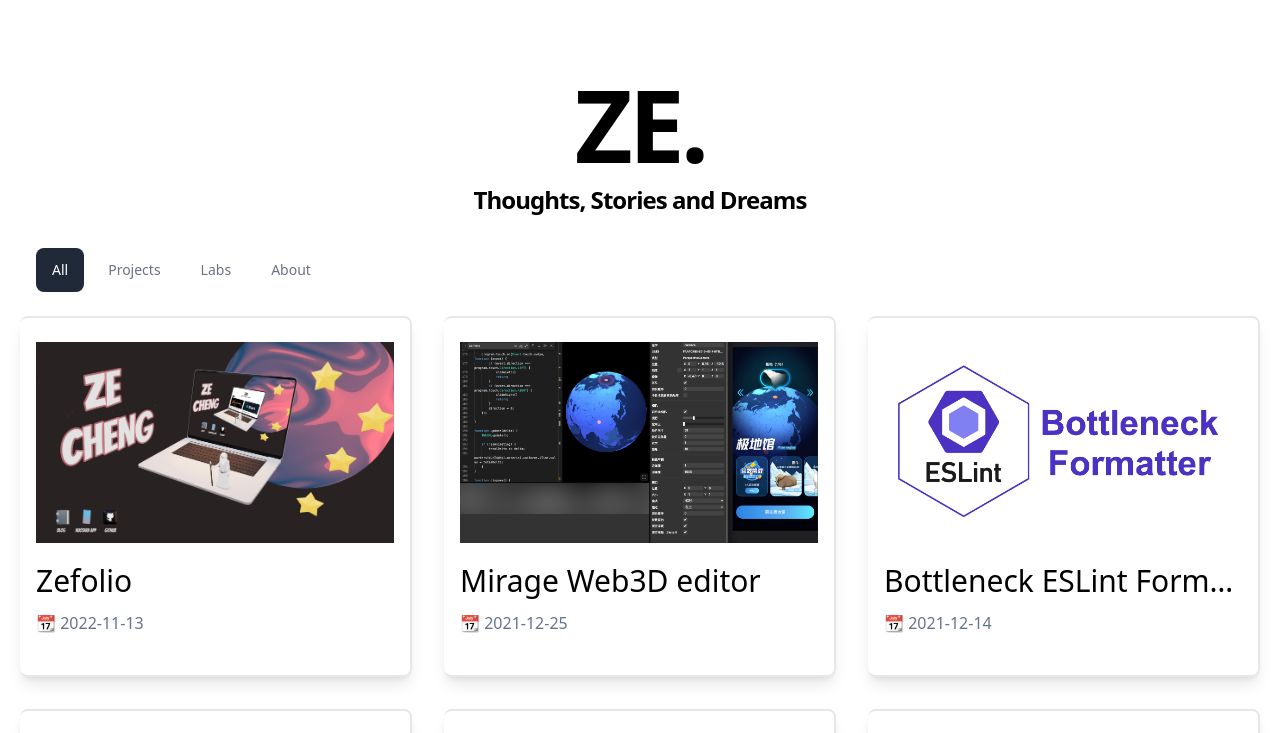
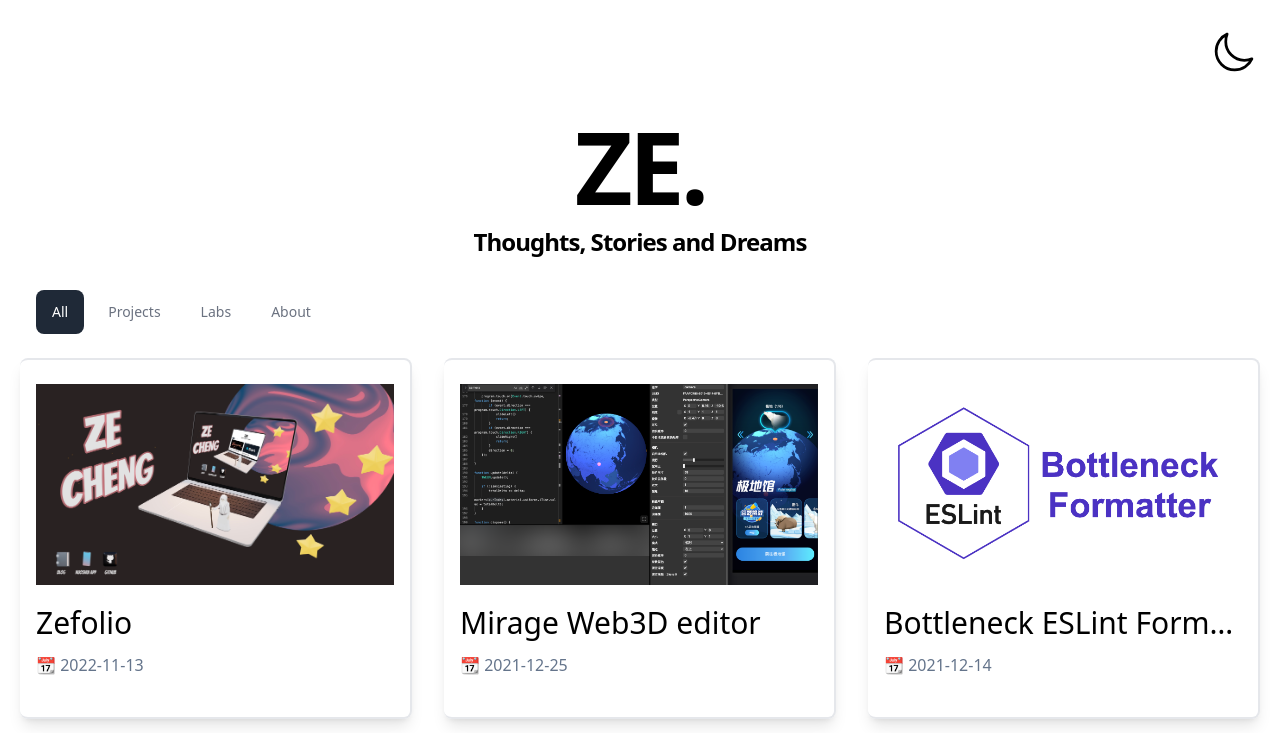
Before and after one commit to paladinze/ze-blog, a Next.js app: page / in a window 1280 px wide. Shown: the top 733 px of the page. Built offline with nearby package versions, Linux system fonts and the light colour scheme.

Commit message:
feat(dark-mode): create hook for mode persistence and switching

```diff
--- /dev/null
+++ b/components/common/dark-mode-button.js
@@ -0,0 +1,15 @@
+import useTheme from "../hooks/useTheme";
+import {THEME_MODE} from "../../data/constants";
+
+export function DarkModeButton() {
+
+  const {theme, toggleMode} = useTheme()
+  return <div
+    onClick={() => {
+      toggleMode();
+    }}
+    className={'text-6xl mr-6 mt-4 lg:mr-6 lg:mt-6'}>
+    {theme === THEME_MODE.DARK  && <ion-icon name="sunny-outline"></ion-icon>}
+    {theme !== THEME_MODE.DARK && <ion-icon name="moon-outline"></ion-icon>}
+  </div>
+}
--- /dev/null
+++ b/components/hooks/useTheme.js
@@ -0,0 +1,37 @@
+import {useCallback, useEffect, useState} from "react";
+import {getCurrentTheme} from "../../utils/dark-mode";
+import {THEME_MODE} from "../../data/constants";
+
+
+export default function useTheme() {
+  const [theme, setTheme] = useState(THEME_MODE.DAY);
+
+  useEffect(() => {
+    const actualMode = getCurrentTheme();
+    setTheme(actualMode);
+    persistTheme(actualMode);
+  }, []);
+
+  const persistTheme = useCallback((mode) => {
+    if (mode === THEME_MODE.DAY) {
+      localStorage.setItem('theme', THEME_MODE.DAY);
+      document.documentElement.classList.remove(THEME_MODE.DARK);
+    } else {
+      localStorage.setItem('theme', THEME_MODE.DARK);
+      document.documentElement.classList.add(THEME_MODE.DARK);
+    }
+  }, []);
+
+  const toggleMode = useCallback(() => {
+    setTheme((prevTheme) => {
+      const nextTheme = prevTheme === THEME_MODE.DAY ? THEME_MODE.DARK : THEME_MODE.DAY;
+      persistTheme(nextTheme);
+      return nextTheme;
+    });
+  }, []);
+
+  return {
+    theme,
+    toggleMode
+  }
+}
--- a/components/layout/intro.js
+++ b/components/layout/intro.js
@@ -1,7 +1,7 @@
 
 export default function Intro() {
     return (
-        <section className="flex-col flex items-center mt-16 ">
+        <section className="flex-col flex items-center mt-4 ">
             <h1 className="text-6xl md:text-7xl lg:text-8xl font-bold tracking-tighter leading-tight">
                 ZE.
             </h1>
--- a/components/layout/layout.js
+++ b/components/layout/layout.js
@@ -1,5 +1,6 @@
 import Footer from './footer'
 import Meta from './meta'
+import {DarkModeButton} from "../common/dark-mode-button";
 
 export default function Layout({ preview, children }) {
 
@@ -7,6 +8,9 @@
     <>
       <Meta />
       <div className="min-h-screen">
+        <div className="flex flex-row justify-end container lg:mx-auto">
+          <DarkModeButton />
+        </div>
         <main>{children}</main>
       </div>
       <Footer />
--- a/components/layout/meta.js
+++ b/components/layout/meta.js
@@ -1,5 +1,5 @@
 import Head from 'next/head'
-import { CMS_NAME, HOME_OG_IMAGE_URL } from '../../data/constants'
+import {HOME_OG_IMAGE_URL} from '../../data/constants'
 
 export default function Meta() {
   return (
@@ -22,11 +22,6 @@
         href="/favicon/favicon-16x16.png"
       />
       <link rel="manifest" href="/favicon/site.webmanifest" />
-      <link
-        rel="mask-icon"
-        href="/favicon/safari-pinned-tab.svg"
-        color="#000000"
-      />
       <link rel="shortcut icon" href="/favicon/favicon.ico" />
       <meta name="msapplication-TileColor" content="#000000" />
       <meta name="msapplication-config" content="/favicon/browserconfig.xml" />
@@ -34,7 +29,7 @@
       <link rel="alternate" type="application/rss+xml" href="/feed.xml" />
       <meta
         name="description"
-        content={`A statically generated blog example using Next.js and ${CMS_NAME}.`}
+        content={`A portfolio of Ze's thoughts, stories and dreams.`}
       />
       <meta property="og:image" content={HOME_OG_IMAGE_URL} />
     </Head>
--- a/data/constants.js
+++ b/data/constants.js
@@ -1,4 +1,7 @@
-export const CMS_NAME = 'Markdown'
+export const THEME_MODE = {
+  DARK: 'dark',
+  DAY: 'day',
+}
 
 export const POST_METADATA_FIELDS = [
   'title',
--- a/pages/_app.js
+++ b/pages/_app.js
@@ -1,6 +1,10 @@
 import '../styles/index.css'
 import "prismjs/themes/prism-tomorrow.css";
+import useTheme from "../components/hooks/useTheme";
 
-export default function MyApp({ Component, pageProps }) {
+export default function MyApp({Component, pageProps}) {
+
+  useTheme();
+
   return <Component {...pageProps} />
 }
--- a/pages/_document.js
+++ b/pages/_document.js
@@ -8,6 +8,8 @@
         <body>
           <Main />
           <NextScript />
+          <script type="module" src="https://unpkg.com/ionicons@5.5.2/dist/ionicons/ionicons.esm.js"></script>
+          <script noModule src="https://unpkg.com/ionicons@5.5.2/dist/ionicons/ionicons.js"></script>
         </body>
       </Html>
     )
--- a/pages/index.js
+++ b/pages/index.js
@@ -30,7 +30,7 @@
           <TabMenu
             selectedTag={tag}
             setSelectedTag={setSelectedTag}/>
-          <PostList posts={filteredPosts} />
+          <PostList posts={filteredPosts}/>
         </Container>
       </Layout>
     </>
--- a/tailwind.config.js
+++ b/tailwind.config.js
@@ -1,5 +1,6 @@
 module.exports = {
   purge: ['./components/**/*.js', './pages/**/*.js'],
+  darkMode: 'class',
   theme: {
     extend: {
       colors: {
--- /dev/null
+++ b/utils/dark-mode.js
@@ -0,0 +1,10 @@
+import {THEME_MODE} from "../data/constants";
+
+export function getCurrentTheme() {
+  const persistedVal = localStorage.getItem('theme');
+  const systemPref = window.matchMedia('(prefers-color-scheme: dark)').matches;
+  const isDarkMode = persistedVal === THEME_MODE.DARK
+    || (!Object.values(THEME_MODE).includes(persistedVal) && systemPref);
+
+  return isDarkMode ? THEME_MODE.DARK : THEME_MODE.DAY;
+}
```
